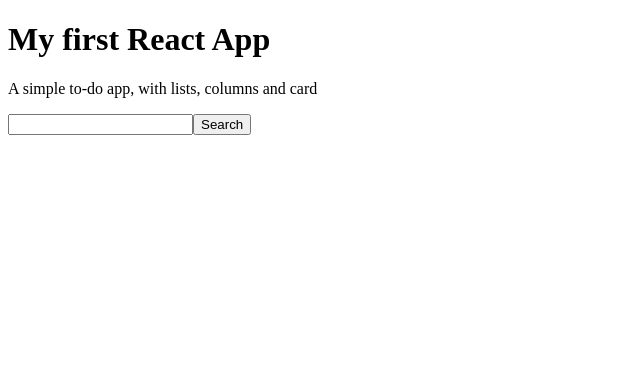
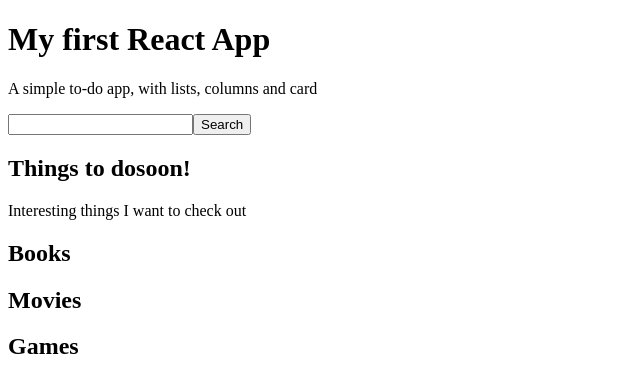
Before and after one commit to DJendryczka/myfirst-react, a JavaScript app: page / in a window 1280 px wide. Shown: the top 392 px of the page, without its empty margins (0-640 px from the left). Built offline with nearby package versions, Linux system fonts and the light colour scheme.

Commit message:
Add list

```diff
--- a/src/App.js
+++ b/src/App.js
@@ -1,11 +1,12 @@
 import Hero from './components/Hero/Hero'
 import SearchForm from './components/SearchForm/SearchForm'
-
+import List from './components/List/List'
 const App = () => {
   return (
     <div>
      <Hero />
      <SearchForm />
+     <List />
     </div>
   );
 };
--- /dev/null
+++ b/src/components/List/List.js
@@ -0,0 +1,23 @@
+const List = () => {
+    return (
+      <div>
+          <header>
+              <h2>Things to do<span>soon!</span></h2>
+          </header>
+          <p>Interesting things I want to check out</p>
+          <section>
+              <article>
+                  <h2>Books</h2>
+              </article>
+              <article>
+                  <h2>Movies</h2>
+              </article>
+              <article>
+                  <h2>Games</h2>
+              </article>
+          </section>
+      </div>
+    );
+  };
+
+  export default List;
```
